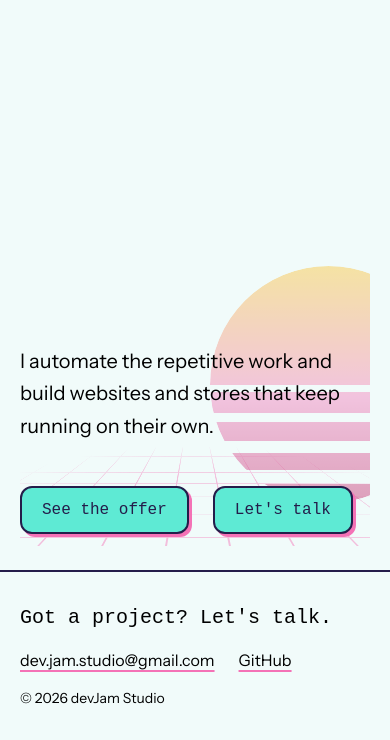
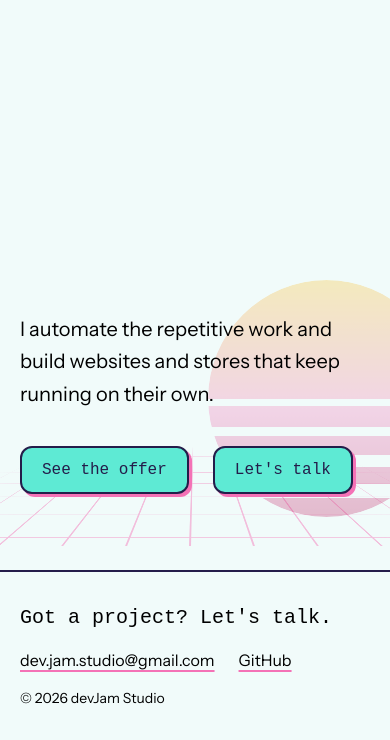
Before and after one commit to devJamStudio/dev-jam-portfolio, a Gatsby site: page / in a window 390 px wide. Shown: the part 275-1015 px from the top of the page. Built offline with nearby package versions, Linux system fonts and the light colour scheme; Gatsby itself is replaced by a stand-in of ours; a web font is replaced by a local one; what tailwind-hamburgers would draw is missing.

Commit message:
fix: home hero spacing — full-bleed backdrop, room under the buttons
- Grid and sun run to the screen edges instead of stopping at the margin
- Space below the buttons; tighter gap between stacked buttons on phones
- Slogan glow only in dark mode (it read as a grey box on light)
- Fainter sun on small screens so it stays behind the text

Co-Authored-By: Claude Fable 5.2 <noreply@anthropic.com>

```diff
--- a/src/pages/index.tsx
+++ b/src/pages/index.tsx
@@ -43,7 +43,7 @@ const IndexPage: React.FC<PageProps> = () => {
           {copy.index.tagline}
         </p>
 
-        <div className="flex flex-row flex-wrap gap-6 items-center pt-8">
+        <div className="flex flex-row flex-wrap gap-x-6 gap-y-1 items-center pt-6">
           <Link to={path("/offer")} className={buttonClass}>
             {copy.index.ctaOffer}
           </Link>
--- a/src/styles/global.css
+++ b/src/styles/global.css
@@ -155,15 +155,22 @@ body {
 .hero-slogan {
   text-shadow:
     0.03em 0.03em 0 theme("colors.pink.400"),
-    0.06em 0.06em 0 theme("colors.teal.300"),
-    0 0 0.3em rgb(244 114 182 / 0.45);
-  animation: neon 2.8s ease-in-out infinite alternate;
+    0.06em 0.06em 0 theme("colors.teal.300");
   /* The box clips overflow; pad the text inside it so the glow is not cut
      into a rectangle, and pull the box back so the text stays aligned. */
   margin-left: -0.35em;
 }
 .hero-slogan > div {
   padding: 0.3em 0.35em;
+}
+/* The glow only reads on the dark background; on the light one it looked
+   like a grey box behind the text. */
+.dark .hero-slogan {
+  text-shadow:
+    0.03em 0.03em 0 theme("colors.pink.400"),
+    0.06em 0.06em 0 theme("colors.teal.300"),
+    0 0 0.3em rgb(244 114 182 / 0.45);
+  animation: neon 2.8s ease-in-out infinite alternate;
 }
 @keyframes neon {
   to {
@@ -181,6 +188,15 @@ body {
      and sun overflow it), which shoved the text against the screen edge. */
   overflow: hidden;
   overflow: clip;
+  /* Full-bleed: the grid and sun run to the screen edges while the content
+     keeps the page margins. 50% is main's content width. */
+  margin-inline: calc(50% - 50vw);
+  padding-inline: calc(50vw - 50%);
+  padding-bottom: 2.5rem;
+}
+/* 100vw includes the scrollbar where one takes up room. */
+body {
+  overflow-x: clip;
 }
 .hero > * {
   position: relative;
@@ -281,13 +297,13 @@ body {
   content: "";
   position: absolute;
   z-index: 0;
-  right: -22%;
-  bottom: 6%;
+  right: -14%;
+  bottom: 4%;
   width: min(62vw, 30vw + 120px, 400px);
   aspect-ratio: 1;
   border-radius: 50%;
   pointer-events: none;
-  opacity: 0.4;
+  opacity: 0.28;
   background: linear-gradient(180deg, #fbbf24 0%, #f472b6 55%, #be185d 100%);
   /* Solid top, then bands that thicken toward the horizon. */
   -webkit-mask-image: linear-gradient(
@@ -318,7 +334,7 @@ body {
 }
 @media (min-width: 1280px) {
   .hero::after {
-    right: 2%;
+    right: max(4%, calc(50vw - 600px));
     opacity: 0.9;
   }
 }
```
